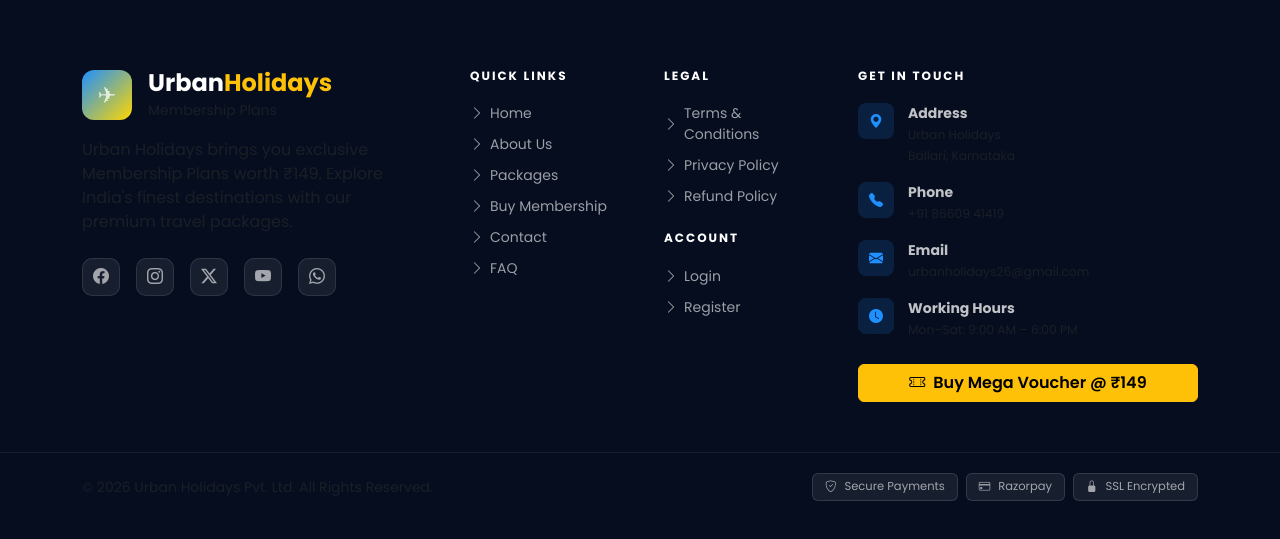
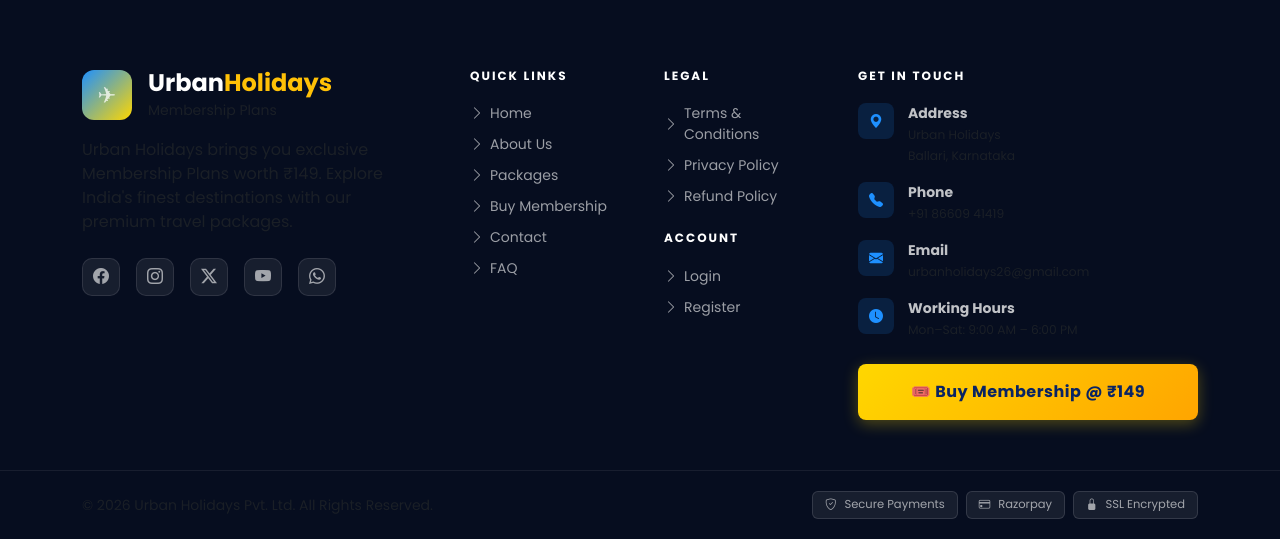
Before and after one commit to maniteja2230/urrbanholidays, a Django app: page /accounts/password_reset/ in a window 1280 px wide. Shown: the part 871-1410 px from the top of the page. Before the commit the page ends 1372 px from the top, so only its background shows below. Run offline with Django 4.2, Linux system fonts and the light colour scheme; parts of the project's set-up code (start-up, migrations or seed data) failed here and were passed over.

Commit message:
🎟️ Footer: rename to Buy Membership + gold gradient button (visible on dark bg)

```diff
--- a/templates/footer.html
+++ b/templates/footer.html
@@ -101,8 +101,8 @@
                     </div>
 
                     <!-- Voucher CTA -->
-                    <a href="{% url 'vouchers:buy' %}" class="btn btn-warning mt-4 w-100 fw-semibold">
-                        <i class="bi bi-ticket-perforated me-2"></i>Buy Mega Voucher @ ₹{{ VOUCHER_PRICE }}
+                    <a href="{% url 'vouchers:buy' %}" class="mt-4 w-100 fw-bold d-block text-center py-3 rounded-3 text-decoration-none" style="background: linear-gradient(135deg, #FFD700, #FFA500); color: #0A2463; font-size: 1rem; letter-spacing: 0.5px; box-shadow: 0 4px 15px rgba(255,215,0,0.3);">
+                        🎟️ Buy Membership @ ₹{{ VOUCHER_PRICE }}
                     </a>
                 </div>
             </div>
```
